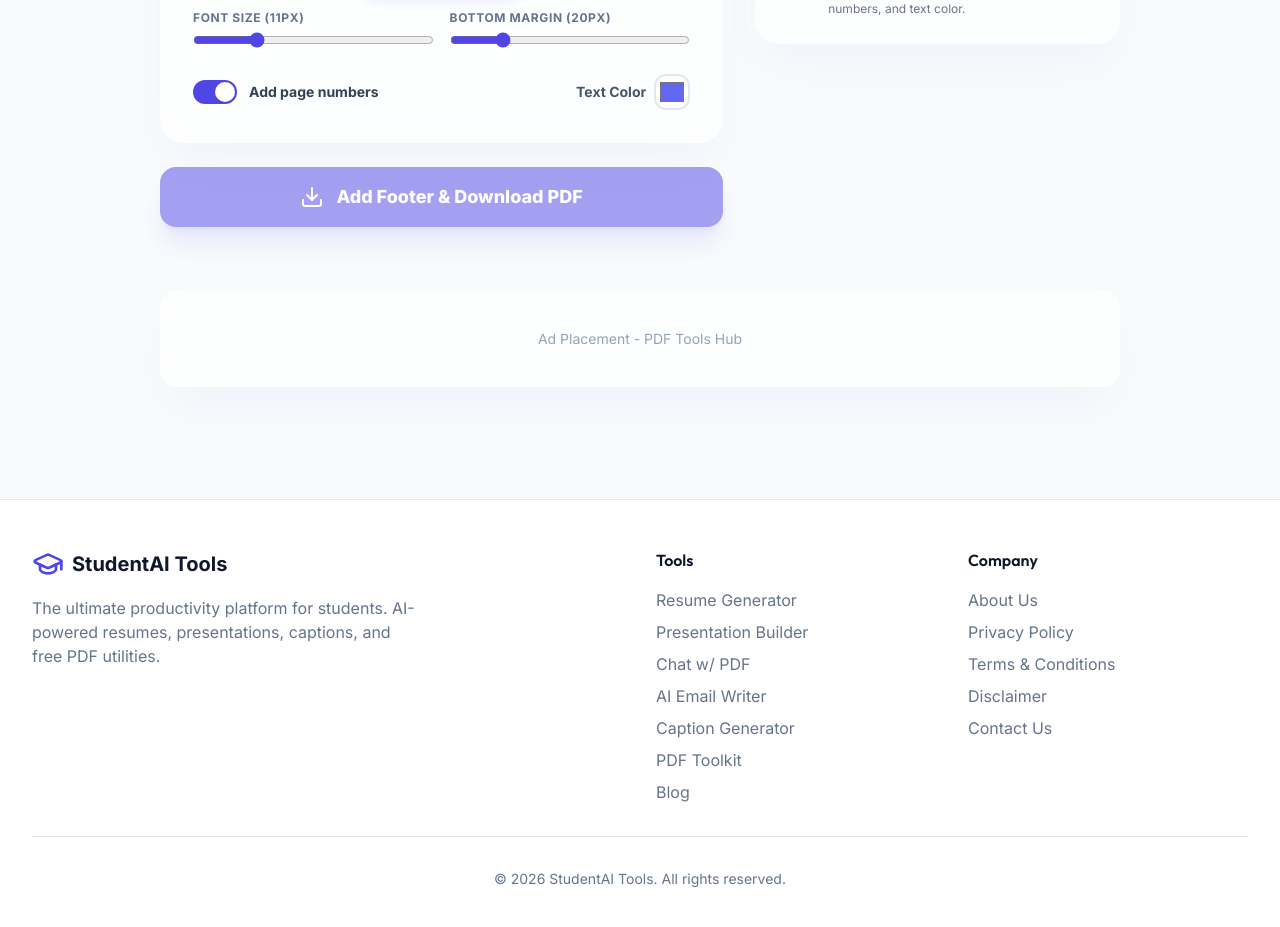
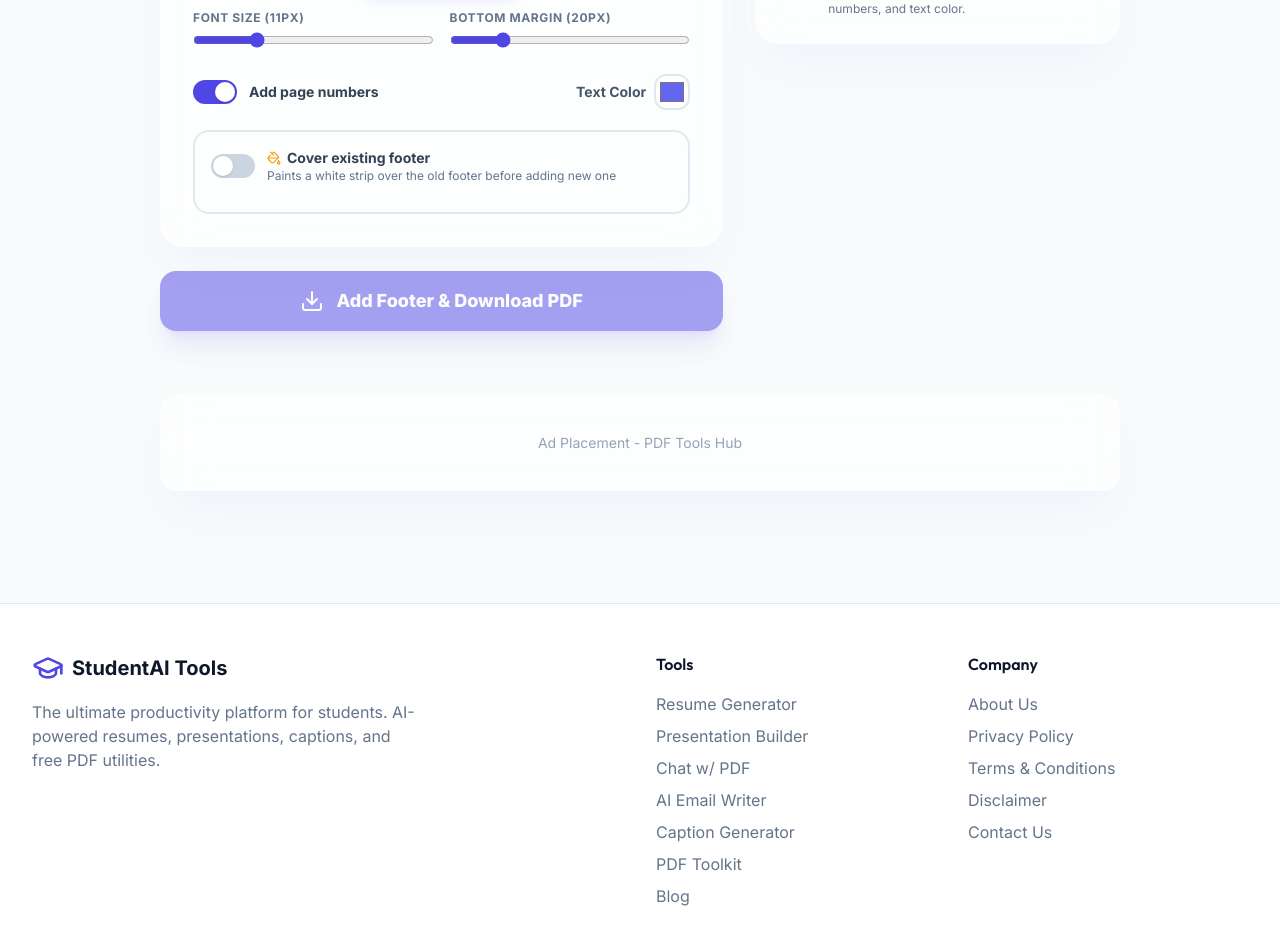
Before and after one commit to roshanpal8085/studentai-tools, a React (Vite) app in the folder frontend/: page /tools/pdf-footer-editor in a window 1280 px wide. Shown: the part 940-1867 px from the top of the page. Built offline with nearby package versions, Linux system fonts and the light colour scheme.

Commit message:
feat: add cover existing footer option to PDF Footer Editor

```diff
--- a/frontend/src/pages/tools/PdfFooterEditor.jsx
+++ b/frontend/src/pages/tools/PdfFooterEditor.jsx
@@ -3,7 +3,7 @@ import SEO from '../../components/SEO';
 import { PDFDocument, rgb, StandardFonts } from 'pdf-lib';
 import {
     FileText, Download, Loader2, Upload, CheckCircle,
-    Shield, Sliders, User, Hash, AlignLeft, AlignCenter, AlignRight, Eye, HelpCircle
+    Shield, Sliders, User, Hash, AlignLeft, AlignCenter, AlignRight, Eye, HelpCircle, PaintBucket
 } from 'lucide-react';
 
 const POSITIONS = [
@@ -24,8 +24,11 @@ const PdfFooterEditor = () => {
     const [position,     setPosition]     = useState('center');
     const [fontSize,     setFontSize]     = useState(11);
     const [bottomMargin, setBottomMargin] = useState(20);
-    const [addPageNum,   setAddPageNum]   = useState(true);
-    const [textColor,    setTextColor]    = useState('#6366f1');
+    const [addPageNum,     setAddPageNum]     = useState(true);
+    const [textColor,      setTextColor]      = useState('#6366f1');
+    // Cover existing footer
+    const [coverOldFooter, setCoverOldFooter] = useState(false);
+    const [coverHeight,    setCoverHeight]    = useState(40);
 
     const fileInputRef = useRef(null);
 
@@ -74,7 +77,21 @@ const PdfFooterEditor = () => {
 
             pages.forEach((page, i) => {
                 const { width } = page.getSize();
-                const text     = buildFooterLine(i + 1, total);
+
+                // Step 1: Cover old footer with a white rectangle
+                if (coverOldFooter) {
+                    page.drawRectangle({
+                        x:      0,
+                        y:      0,
+                        width:  width,
+                        height: coverHeight,
+                        color:  rgb(1, 1, 1),   // white
+                        opacity: 1,
+                    });
+                }
+
+                // Step 2: Draw new footer text
+                const text      = buildFooterLine(i + 1, total);
                 const textWidth = font.widthOfTextAtSize(text, fontSize);
 
                 let x;
@@ -277,6 +294,46 @@ const PdfFooterEditor = () => {
                                     />
                                 </label>
                             </div>
+
+                            {/* Cover old footer */}
+                            <div className={`rounded-2xl border-2 p-4 transition-all ${
+                                coverOldFooter
+                                    ? 'border-amber-400 bg-amber-50 dark:bg-amber-900/10'
+                                    : 'border-slate-200 dark:border-slate-700'
+                            }`}>
+                                <label className="flex items-center gap-3 cursor-pointer group mb-3">
+                                    <div
+                                        onClick={() => setCoverOldFooter(!coverOldFooter)}
+                                        className={`w-11 h-6 rounded-full transition-all flex items-center px-0.5 flex-shrink-0 ${
+                                            coverOldFooter ? 'bg-amber-500' : 'bg-slate-300 dark:bg-slate-600'
+                                        }`}
+                                    >
+                                        <div className={`w-5 h-5 rounded-full bg-white shadow transition-transform ${
+                                            coverOldFooter ? 'translate-x-5' : 'translate-x-0'
+                                        }`} />
+                                    </div>
+                                    <div>
+                                        <span className="text-sm font-bold text-slate-700 dark:text-slate-300 flex items-center gap-1.5">
+                                            <PaintBucket className="w-3.5 h-3.5 text-amber-500" />
+                                            Cover existing footer
+                                        </span>
+                                        <p className="text-xs text-slate-500 dark:text-slate-400">Paints a white strip over the old footer before adding new one</p>
+                                    </div>
+                                </label>
+                                {coverOldFooter && (
+                                    <label className="block">
+                                        <span className="text-xs font-bold text-slate-500 uppercase tracking-wider mb-1 block">
+                                            Cover height ({coverHeight}px) — increase if old footer was tall
+                                        </span>
+                                        <input
+                                            type="range" min={20} max={120} step={4}
+                                            value={coverHeight}
+                                            onChange={(e) => setCoverHeight(+e.target.value)}
+                                            className="w-full accent-amber-500"
+                                        />
+                                    </label>
+                                )}
+                            </div>
                         </div>
 
                         {/* Error */}
```
Also changed, not shown: 1 other file (tests, documents, lock files or other folders).
